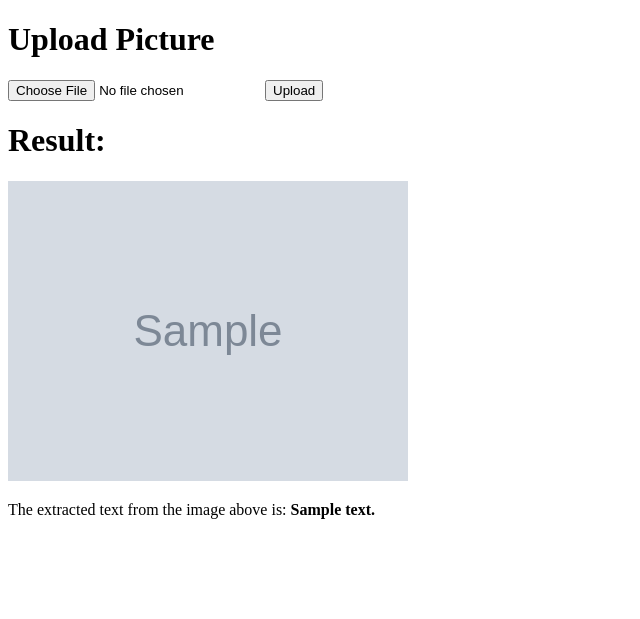
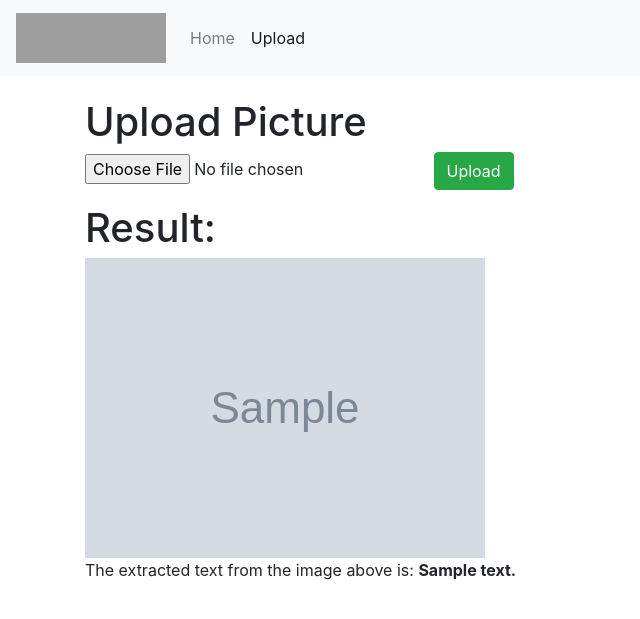
Before and after one commit to shandytp/OCR-Web-Flask, a Flask app: template templates/upload.html in a window 1280 px wide. Shown: the top 619 px of the page, without its empty margins (0-640 px from the left). Run offline with Flask 2, Linux system fonts and the light colour scheme; the template is opened without the code that fills it: most values are stand-ins (such as "Sample title", 1, 10 or a date in 2020); grey boxes marked "Sample" are stand-in pictures; some libraries are stand-ins or nearby versions; grey boxes are pictures that could not be loaded.

Commit message:
add navbar & bootstrap

```diff
--- a/templates/upload.html
+++ b/templates/upload.html
@@ -3,18 +3,51 @@
 <head>
     <meta charset="UTF-8">
     <meta name="viewport" content="width=device-width, initial-scale=1.0">
+    <script src="https://code.jquery.com/jquery-3.2.1.slim.min.js" integrity="sha384-KJ3o2DKtIkvYIK3UENzmM7KCkRr/rE9/Qpg6aAZGJwFDMVNA/GpGFF93hXpG5KkN" crossorigin="anonymous"></script>
+    <link rel="stylesheet" href="https://maxcdn.bootstrapcdn.com/bootstrap/4.0.0-beta/css/bootstrap.min.css" integrity="sha384-/Y6pD6FV/Vv2HJnA6t+vslU6fwYXjCFtcEpHbNJ0lyAFsXTsjBbfaDjzALeQsN6M" crossorigin="anonymous">
+    <script src="//maxcdn.bootstrapcdn.com/bootstrap/4.0.0/js/bootstrap.min.js"></script>
+    <link rel="stylesheet" href="static/style.css">
+
     <title>Upload</title>
 </head>
 <body>
+<!-- Navbar -->
+<header>
+    <nav class="navbar navbar-expand-lg navbar-light bg-light">
+        <a class="navbar-brand" href="index">
+            <img src="static/logo.png" alt="Logo UMM" width="150" height="50">
+        </a>
+        <button class="navbar-toggler" type="button" data-toggle="collapse" data-target="#navbarSupportedContent" aria-controls="navbarSupportedContent" aria-expanded="false" aria-label="Toggle navigation">
+          <span class="navbar-toggler-icon"></span>
+        </button>
+
+        <div class="collapse navbar-collapse" id="navbarSupportedContent">
+          <ul class="navbar-nav mr-auto">
+            <li class="nav-item">
+              <a class="nav-link" href="index">Home <span class="sr-only">(current)</span></a>
+            </li>
+            <li class="nav-item active">
+              <a class="nav-link" href="upload">Upload</a>
+            </li>
+        </div>
+      </nav>
+ </header>
+<br>
+    <div class="container">
         {% if msg %}
         <h1>{{ msg }}</h1>
         {% endif %}
 
         <h1>Upload Picture</h1>
 
-    <form enctype="multipart/form-data" method="post">
+        <form enctype="multipart/form-data" method="post" class="md-form">
+            <div class="file-field">
                 <p><input type="file" name="file">
-    <input type="submit" value="Upload"></p>
+                <button type="submit" class="btn btn-success">Upload</button>
+                <!-- <input type="submit" value="Upload">  -->
+                </p>
+                <!-- <button class="btn btn-success"><input type="submit" value="Upload"></p></button> -->
+            </div>
         </form>
 
         <h1>Result:</h1>
@@ -28,5 +61,9 @@
         {% else %}
             The extracted text will be displayed here
         {% endif %}
+    </div>
+
+
+
 </body>
 </html>
```
Also changed, not shown: templates/index.html (+43 -2 lines). Lines whose indentation alone changed are shown as unchanged.
